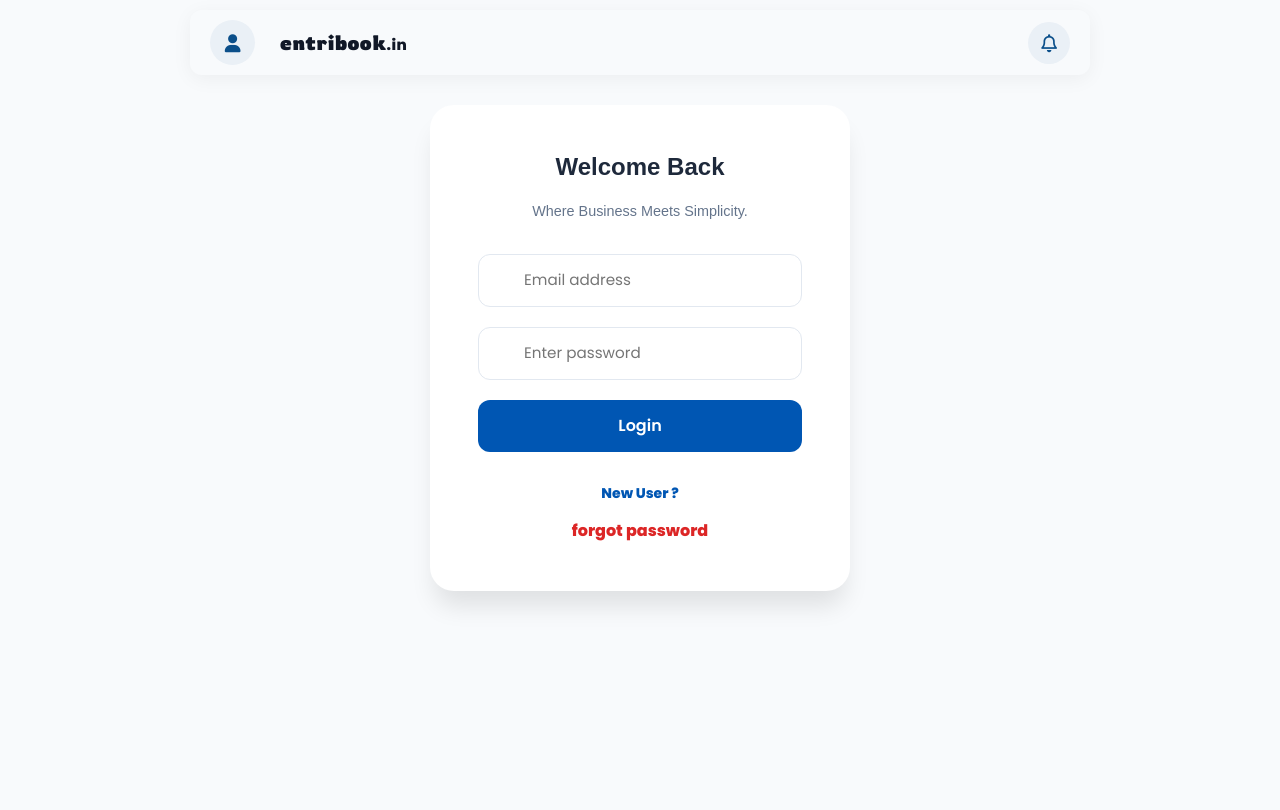
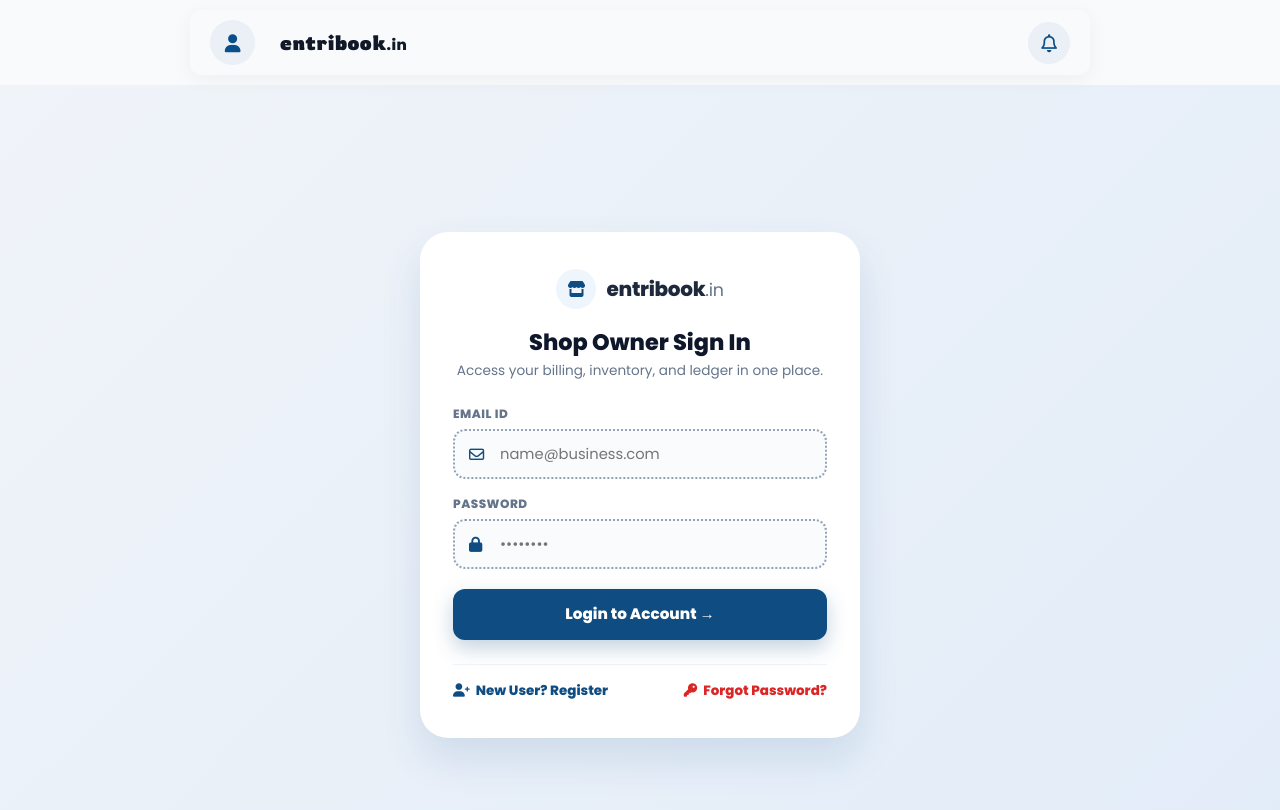
Before and after one commit to myentribook/Entri-Book, a React (Create React App) app in the folder frontend/: page /login in a window 1280 px wide. Shown: the top 810 px of the page. Built offline with nearby package versions, Linux system fonts and the light colour scheme; no server answers; a web font is replaced by a local one.

Commit message:
header correction

```diff
--- a/frontend/src/components/styles/login.css
+++ b/frontend/src/components/styles/login.css
@@ -1,146 +1,193 @@
-/* Container for the component */
-.ka-card {
-    background: white;
-    padding: 3rem;
-    border-radius: 24px;
-    box-shadow: 0 20px 25px -5px rgba(0, 0, 0, 0.1);
+/* Page Wrapper to center and style locally without touching body */
+.ka-login-page-wrapper {
+    background: linear-gradient(135deg, #f0f4f9 0%, #e2ecf8 100%);
     width: 100%;
-    max-width: 420px;
-    text-align: center;
-    margin: 20px auto;
+    min-height: 100vh;
+    display: flex;
+    align-items: center;
+    justify-content: center;
+    font-family: 'Plus Jakarta Sans', sans-serif;
+    padding: 20px;
     box-sizing: border-box;
 }
 
-/* Icon Styling */
-.ka-icon-container {
-    width: 80px;
-    height: 80px;
-    background: #eff6ff;
-    color: #0056B3;
+/* Container for the component */
+.ka-card {
+    background: #ffffff;
+    padding: 36px 32px;
+    border-radius: 28px;
+    box-shadow: 0 20px 40px rgba(15, 76, 129, 0.12);
+    width: 100%;
+    max-width: 440px;
+    text-align: center;
+    box-sizing: border-box;
+    border: 1px solid rgba(255, 255, 255, 0.8);
+}
+
+/* Brand Header */
+.ka-brand-header {
+    display: flex;
+    align-items: center;
+    justify-content: center;
+    gap: 10px;
+    margin-bottom: 20px;
+}
+
+.ka-avatar-icon {
+    width: 40px;
+    height: 40px;
     border-radius: 50%;
+    background: #eef5fc;
+    color: #0f4c81;
     display: flex;
+    align-items: center;
     justify-content: center;
-    align-items: center;
-    margin: 0 auto 1.5rem;
-    font-size: 2.5rem;
+    font-size: 1rem;
+}
+
+.ka-brand-title {
+    font-weight: 800;
+    font-size: 1.25rem;
+    color: #1e293b;
+    letter-spacing: -0.3px;
 }
 
 /* Typography */
-.ka-card h1 {
-    color: #1e293b;
-    font-size: 1.5rem;
-    margin-bottom: 0.5rem;
-    font-family: sans-serif;
+.ka-title {
+    color: #0f172a;
+    font-size: 1.4rem;
+    font-weight: 800;
+    margin-bottom: 6px;
+    padding-bottom: 0;
 }
 
-.ka-card p {
+.ka-para {
     color: #64748b;
-    margin-bottom: 2rem;
-    font-size: 0.9rem;
-    font-family: sans-serif;
+    margin-bottom: 24px;
+    font-size: 0.85rem;
 }
 
 /* Input Styling */
 .ka-input-group {
-    position: relative;
-    margin-bottom: 1.25rem;
+    margin-bottom: 16px;
     text-align: left;
 }
 
-.ka-input-group i {
+.ka-input-group label {
+    display: block;
+    font-size: 0.75rem;
+    font-weight: 700;
+    color: #64748b;
+    margin-bottom: 6px;
+    letter-spacing: 0.5px;
+}
+
+.ka-input-wrapper {
+    position: relative;
+    display: flex;
+    align-items: center;
+}
+
+.ka-input-wrapper i {
     position: absolute;
     left: 16px;
-    top: 50%;
-    transform: translateY(-50%);
-    color: #94a3b8;
-}
-
-.ka-input-group input {
-    width: 100%;
-    padding: 14px 16px 14px 45px;
-    border: 1.5px solid #e2e8f0;
-    border-radius: 12px;
-    box-sizing: border-box;
-    transition: all 0.3s ease;
+    color: #0f4c81;
     font-size: 0.95rem;
 }
 
-.ka-input-group input:focus {
+.ka-input-wrapper input {
+    width: 100%;
+    padding: 12px 14px 12px 45px;
+    border: 2px dotted #94a3b8;
+    border-radius: 12px;
+    background-color: #fafbfc;
+    box-sizing: border-box;
+    transition: all 0.25s ease;
+    font-size: 0.92rem;
+    font-weight: 500;
+    color: #1e293b;
+}
+
+.ka-input-wrapper input:focus {
     outline: none;
-    border-color: #0056B3;
-    box-shadow: 0 0 0 4px rgba(37, 99, 235, 0.1);
+    border-style: solid;
+    border-color: #0f4c81;
+    background-color: #ffffff;
+    box-shadow: 0 0 0 4px #eef5fc;
 }
 
 /* Button Styling */
 .ka-btn-main {
     width: 100%;
     padding: 14px;
-    background: #0056B3;
+    background: #0f4c81;
     color: white;
     border: none;
     border-radius: 12px;
-    font-weight: 600;
+    font-weight: 700;
+    font-size: 0.95rem;
     cursor: pointer;
-    transition: transform 0.1s ease, opacity 0.2s;
+    box-shadow: 0 8px 20px rgba(15, 76, 129, 0.25);
+    transition: all 0.2s ease;
+    margin-top: 4px;
 }
 
 .ka-btn-main:active {
-    transform: scale(0.96);
+    transform: scale(0.98);
 }
 
-.ka-btn-main:hover { opacity: 0.9; }
-
-/* Footer */
-.ka-footer-text {
-    margin-top: 1.5rem;
-    font-size: 0.85rem;
-    color: #64748b;
-    font-family: sans-serif;
+.ka-btn-main:hover {
+    background: #0a3860;
+    transform: translateY(-2px);
 }
 
-.ka-footer-text a {
-    color: #0056B3;
-    font-weight: 600;
-    text-decoration: none;
+/* Footer Links */
+.ka-footer-links {
+    display: flex;
+    justify-content: space-between;
+    align-items: center;
+    margin-top: 24px;
+    padding-top: 16px;
+    border-top: 1px solid #f1f5f9;
+    font-size: 0.84rem;
 }
 
-.ka-title{
-    font-weight: 900;
-    padding-bottom: 14px;
-}
-
-
 .register-link {
-  /* Match the font family of your inputs/labels */
-  font-family: inherit;
-  font-size: 14px;
-  font-weight: 500;
-
-  /* Match the blue color of the design */
-  color: #0056b3;
-
-  /* Remove default underline */
-  text-decoration: none;
-
-  /* Add spacing so it doesn't touch the button */
-  margin-top: 16px;
-  display: block;
-  text-align: center;
-
-  /* Smooth transition for interaction */
-  transition: opacity 0.2s ease;
+    font-family: inherit;
+    font-weight: 700;
+    color: #0f4c81;
+    text-decoration: none;
+    display: flex;
+    align-items: center;
+    gap: 6px;
+    transition: opacity 0.2s ease;
 }
 
 .register-link:hover {
-  opacity: 0.8;
-  text-decoration: underline;
+    text-decoration: underline;
+    opacity: 0.9;
 }
 
+.forgot-password {
+    font-family: inherit;
+    font-weight: 700;
+    color: #DC2626;
+    text-decoration: none;
+    display: flex;
+    align-items: center;
+    gap: 6px;
+    transition: opacity 0.2s ease;
+}
+
+.forgot-password:hover {
+    text-decoration: underline;
+    opacity: 0.9;
+}
 
 /* Responsive adjustments */
 @media (max-width: 480px) {
     .ka-card {
-        padding: 2rem 1.5rem;
+        padding: 24px 20px;
         border-radius: 20px;
     }
 }
--- a/frontend/src/components/user/Login.js
+++ b/frontend/src/components/user/Login.js
@@ -1,3 +1,81 @@
+// import { Fragment, useEffect } from 'react';
+// import '../styles/login.css';
+// import MetaData from '../layouts/MetaData';
+// import { useState } from 'react';
+// import { clearAuthError, login } from '../../actions/userActions';
+// import { useDispatch, useSelector } from 'react-redux';
+// import toast, { Toaster } from 'react-hot-toast';
+// import { Link, useNavigate } from 'react-router-dom';
+
+// export default function Login() {
+//     const [email, setEmail] = useState("");
+//     const [password, setPassword] = useState("");
+//     const dispatch = useDispatch();
+//     const navigate = useNavigate();
+
+//     const { loading, error, isAuthenticated } = useSelector(state => state.authState);
+
+//     useEffect(() => {
+//         if (isAuthenticated) {
+//             navigate('/');
+//         }
+
+//         if (error) {
+//             toast.error(error, { position: 'bottom-right' });
+//             // This now works because clearAuthError returns a function
+//             dispatch(clearAuthError());
+//         }
+//     }, [isAuthenticated, error, navigate, dispatch]);
+
+//     const submitHandler = (e) => {
+//         e.preventDefault(); // Added to prevent page refresh on form submit
+//         dispatch(login(email, password));
+//     };
+
+//     return (
+//         <Fragment>
+//             <Toaster />
+//             <MetaData title={`Login`} />
+//             <div className="ka-card">
+//                 <h1 className="ka-title">Welcome Back</h1>
+//                 <p className='ka-para'>Where Business Meets Simplicity.</p>
+
+//                 <form onSubmit={submitHandler}>
+//                     <div className="ka-input-group">
+//                         <input
+//                             type="email"
+//                             value={email}
+//                             onChange={(e) => setEmail(e.target.value)}
+//                             placeholder="Email address"
+//                             required
+//                         />
+//                     </div>
+//                     <div className="ka-input-group">
+//                         <input
+//                             type="password"
+//                             value={password}
+//                             onChange={(e) => setPassword(e.target.value)}
+//                             placeholder="Enter password"
+//                             autoComplete="current-password"
+//                             required
+//                         />
+//                     </div>
+
+//                     <button
+//                         type="submit"
+//                         className="ka-btn-main"
+//                         disabled={loading}
+//                     >
+//                         {loading ? "Logging in..." : "Login"}
+//                     </button>
+//                     <Link to='/register' style={{ textDecoration: "none", padding:"15px" , fontWeight:"bold" }} className="register-link">New User ?</Link>
+//                     <Link to='/password/forgot' style={{ textDecoration: "none" , color: "#DC2626" , fontWeight:"bold" }} className="forgot-password">forgot password</Link>
+//                 </form>
+//             </div>
+//         </Fragment>
+//     );
+// }
+
 import { Fragment, useEffect } from 'react';
 import '../styles/login.css';
 import MetaData from '../layouts/MetaData';
@@ -22,13 +100,12 @@ export default function Login() {
 
         if (error) {
             toast.error(error, { position: 'bottom-right' });
-            // This now works because clearAuthError returns a function
             dispatch(clearAuthError());
         }
     }, [isAuthenticated, error, navigate, dispatch]);
 
     const submitHandler = (e) => {
-        e.preventDefault(); // Added to prevent page refresh on form submit
+        e.preventDefault();
         dispatch(login(email, password));
     };
 
@@ -36,29 +113,45 @@ export default function Login() {
         <Fragment>
             <Toaster />
             <MetaData title={`Login`} />
+            <div className="ka-login-page-wrapper">
                 <div className="ka-card">
-                <h1 className="ka-title">Welcome Back</h1>
-                <p className='ka-para'>Where Business Meets Simplicity.</p>
+                    <div className="ka-brand-header">
+                        <div className="ka-avatar-icon">
+                            <i className="fa-solid fa-store"></i>
+                        </div>
+                        <span className="ka-brand-title">entribook<small style={{ fontWeight: 500, color: '#64748b' }}>.in</small></span>
+                    </div>
+
+                    <h1 className="ka-title">Shop Owner Sign In</h1>
+                    <p className='ka-para'>Access your billing, inventory, and ledger in one place.</p>
 
                     <form onSubmit={submitHandler}>
                         <div className="ka-input-group">
+                            <label>EMAIL ID</label>
+                            <div className="ka-input-wrapper">
+                                <i className="fa-regular fa-envelope"></i>
                                 <input
                                     type="email"
                                     value={email}
                                     onChange={(e) => setEmail(e.target.value)}
-                            placeholder="Email address"
+                                    placeholder="name@business.com"
                                     required
                                 />
                             </div>
+                        </div>
                         <div className="ka-input-group">
+                            <label>PASSWORD</label>
+                            <div className="ka-input-wrapper">
+                                <i className="fa-solid fa-lock"></i>
                                 <input
                                     type="password"
                                     value={password}
                                     onChange={(e) => setPassword(e.target.value)}
-                            placeholder="Enter password"
+                                    placeholder="••••••••"
                                     autoComplete="current-password"
                                     required
                                 />
+                            </div>
                         </div>
 
                         <button
@@ -66,11 +159,19 @@ export default function Login() {
                             className="ka-btn-main"
                             disabled={loading}
                         >
-                        {loading ? "Logging in..." : "Login"}
+                            {loading ? "Logging in..." : "Login to Account →"}
                         </button>
-                    <Link to='/register' style={{ textDecoration: "none", padding:"15px" , fontWeight:"bold" }} className="register-link">New User ?</Link>
-                    <Link to='/password/forgot' style={{ textDecoration: "none" , color: "#DC2626" , fontWeight:"bold" }} className="forgot-password">forgot password</Link>
+
+                        <div className="ka-footer-links">
+                            <Link to='/register' className="register-link">
+                                <i className="fa-solid fa-user-plus"></i> New User? Register
+                            </Link>
+                            <Link to='/password/forgot' className="forgot-password">
+                                <i className="fa-solid fa-key"></i> Forgot Password?
+                            </Link>
+                        </div>
                     </form>
+                </div>
             </div>
         </Fragment>
     );
```
Lines whose indentation alone changed are shown as unchanged.
